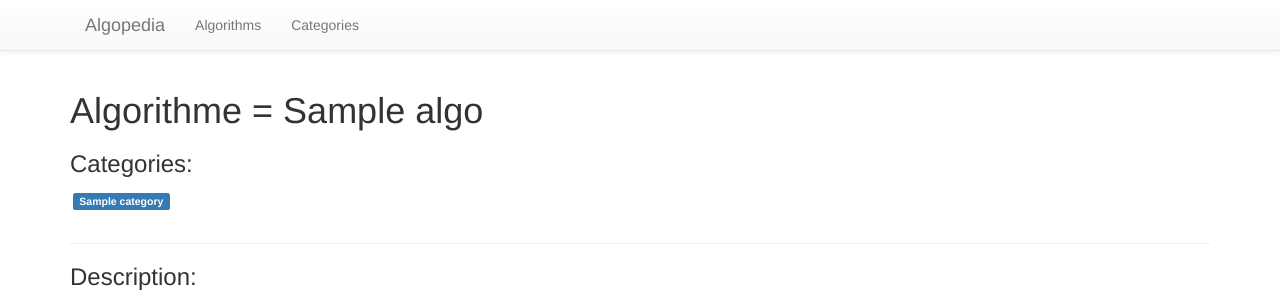
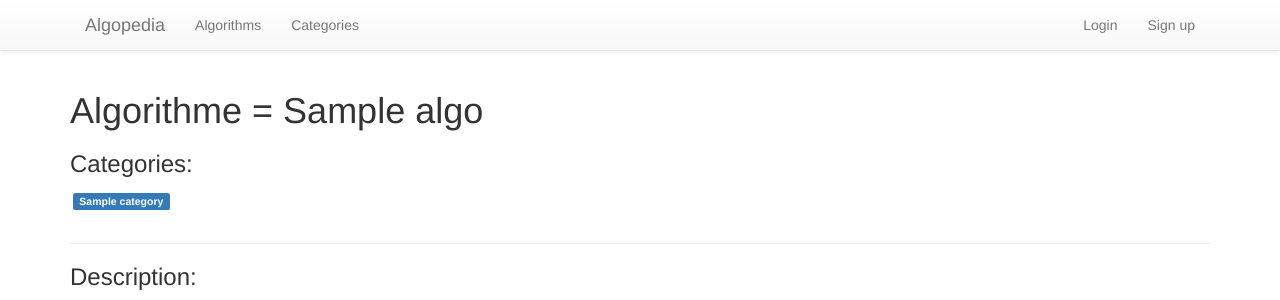
Before and after one commit to jilljenn/algopedia, a Django app: page /algo/1 in a window 1280 px wide. Shown: the top 300 px of the page. Run offline with Django 3.2, Linux system fonts and the light colour scheme; tables that the repository leaves empty hold one stand-in row (values such as "Sample post"); some libraries are stand-ins or nearby versions.

Commit message:
Add login/sign up/logout in navbar

```diff
--- a/web/algopedia/templates/algopedia/base.html
+++ b/web/algopedia/templates/algopedia/base.html
@@ -46,11 +46,14 @@
                             <a href="{% url 'algopedia:category-list' %}">Categories</a>
                         </li>
                     </ul>
-                    <div class="navbar-right">
+                    <ul class="nav navbar-nav navbar-right">
                     {% if request.user.is_authenticated %}
-                        <p class="navbar-text">Hello {{ request.user.username }} !</p>
+                        <li><a href="{% url 'account_logout' %}">Logout ({{ request.user.username }})</a></li>
+                    {% else %}
+                        <li><a href="{% url 'account_login' %}?next={{ request.path|urlencode }}">Login</a></li>
+                        <li><a href="{% url 'account_signup' %}">Sign up</a></li>
                     {% endif %}
-                    </div>
+                    </ul>
                 </div>
             </div>
         </div>
```
